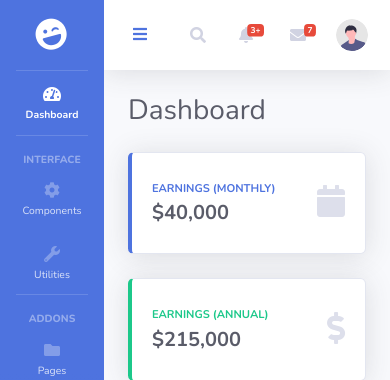
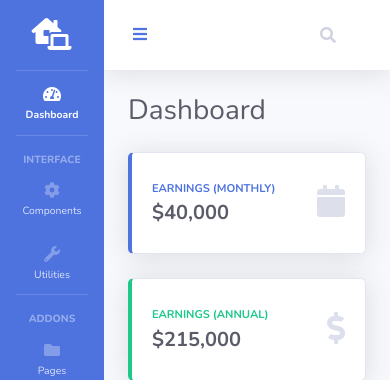
Before and after one commit to howanski/alexey, a Symfony app: template application/templates/base.html.twig in a window 390 px wide. Shown: the top 380 px of the page. Run offline with Twig, Linux system fonts and the light colour scheme; the template is opened without the code that fills it, so the values that code supplies are empty; style sheets or scripts are compiled from the project's sources; some libraries are stand-ins or nearby versions.

Commit message:
commenting unused features of UI

```diff
--- a/application/templates/base.html.twig
+++ b/application/templates/base.html.twig
@@ -26,12 +26,11 @@
 				class="navbar-nav bg-gradient-primary sidebar sidebar-dark accordion" id="accordionSidebar">
 
 				<!-- Sidebar - Brand -->
-				<a class="sidebar-brand d-flex align-items-center justify-content-center" href="index.html">
-					<div class="sidebar-brand-icon rotate-n-15">
-						<i class="fas fa-laugh-wink"></i>
+				<a class="sidebar-brand d-flex align-items-center justify-content-center" href="/">
+					<div class="sidebar-brand-icon">
+						<i class="fas fa-laptop-house"></i>
 					</div>
-					<div class="sidebar-brand-text mx-3">SB Admin
-						<sup>2</sup>
+					<div class="sidebar-brand-text mx-3">alexey
 					</div>
 				</a>
 
@@ -172,7 +171,7 @@
 						</button>
 
 						<!-- Topbar Search -->
-						<form class="d-none d-sm-inline-block form-inline mr-auto ml-md-3 my-2 my-md-0 mw-100 navbar-search">
+						{# <form class="d-none d-sm-inline-block form-inline mr-auto ml-md-3 my-2 my-md-0 mw-100 navbar-search">
 							<div class="input-group">
 								<input type="text" class="form-control bg-light border-0 small" placeholder="Search for..." aria-label="Search" aria-describedby="basic-addon2">
 								<div class="input-group-append">
@@ -181,7 +180,7 @@
 									</button>
 								</div>
 							</div>
-						</form>
+						</form> #}
 
 						<!-- Topbar Navbar -->
 						<ul
@@ -208,7 +207,7 @@
 							</li>
 
 							<!-- Nav Item - Alerts -->
-							<li class="nav-item dropdown no-arrow mx-1">
+							{# <li class="nav-item dropdown no-arrow mx-1">
 								<a class="nav-link dropdown-toggle" href="#" id="alertsDropdown" role="button" data-toggle="dropdown" aria-haspopup="true" aria-expanded="false">
 									<i class="fas fa-bell fa-fw"></i>
 									<!-- Counter - Alerts -->
@@ -254,10 +253,10 @@
 									</a>
 									<a class="dropdown-item text-center small text-gray-500" href="#">Show All Alerts</a>
 								</div>
-							</li>
+							</li> #}
 
 							<!-- Nav Item - Messages -->
-							<li class="nav-item dropdown no-arrow mx-1">
+							{# <li class="nav-item dropdown no-arrow mx-1">
 								<a class="nav-link dropdown-toggle" href="#" id="messagesDropdown" role="button" data-toggle="dropdown" aria-haspopup="true" aria-expanded="false">
 									<i class="fas fa-envelope fa-fw"></i>
 									<!-- Counter - Messages -->
@@ -314,19 +313,19 @@
 									</a>
 									<a class="dropdown-item text-center small text-gray-500" href="#">Read More Messages</a>
 								</div>
-							</li>
+							</li> #}
 
 							<div class="topbar-divider d-none d-sm-block"></div>
 
 							<!-- Nav Item - User Information -->
 							<li class="nav-item dropdown no-arrow">
 								<a class="nav-link dropdown-toggle" href="#" id="userDropdown" role="button" data-toggle="dropdown" aria-haspopup="true" aria-expanded="false">
-									<span class="mr-2 d-none d-lg-inline text-gray-600 small">Douglas McGee</span>
-									<img class="img-profile rounded-circle" src="img/undraw_profile.svg">
+									<span class="mr-2 d-none d-lg-inline text-gray-600 small">{{app.user.username}}</span>
+									{# <img class="img-profile rounded-circle" src="img/undraw_profile.svg"> #}
 								</a>
 								<!-- Dropdown - User Information -->
 								<div class="dropdown-menu dropdown-menu-right shadow animated--grow-in" aria-labelledby="userDropdown">
-									<a class="dropdown-item" href="#">
+									{# <a class="dropdown-item" href="#">
 										<i class="fas fa-user fa-sm fa-fw mr-2 text-gray-400"></i>
 										Profile
 									</a>
@@ -338,7 +337,7 @@
 										<i class="fas fa-list fa-sm fa-fw mr-2 text-gray-400"></i>
 										Activity Log
 									</a>
-									<div class="dropdown-divider"></div>
+									<div class="dropdown-divider"></div> #}
 									<a class="dropdown-item" href="#" data-toggle="modal" data-target="#logoutModal">
 										<i class="fas fa-sign-out-alt fa-sm fa-fw mr-2 text-gray-400"></i>
 										Logout
@@ -694,7 +693,7 @@
 				<footer class="sticky-footer bg-white">
 					<div class="container my-auto">
 						<div class="copyright text-center my-auto">
-							<span>Copyright &copy; Your Website 2021</span>
+							<span>Alexey by Maciej Howański</span>
 						</div>
 					</div>
 				</footer>
```
